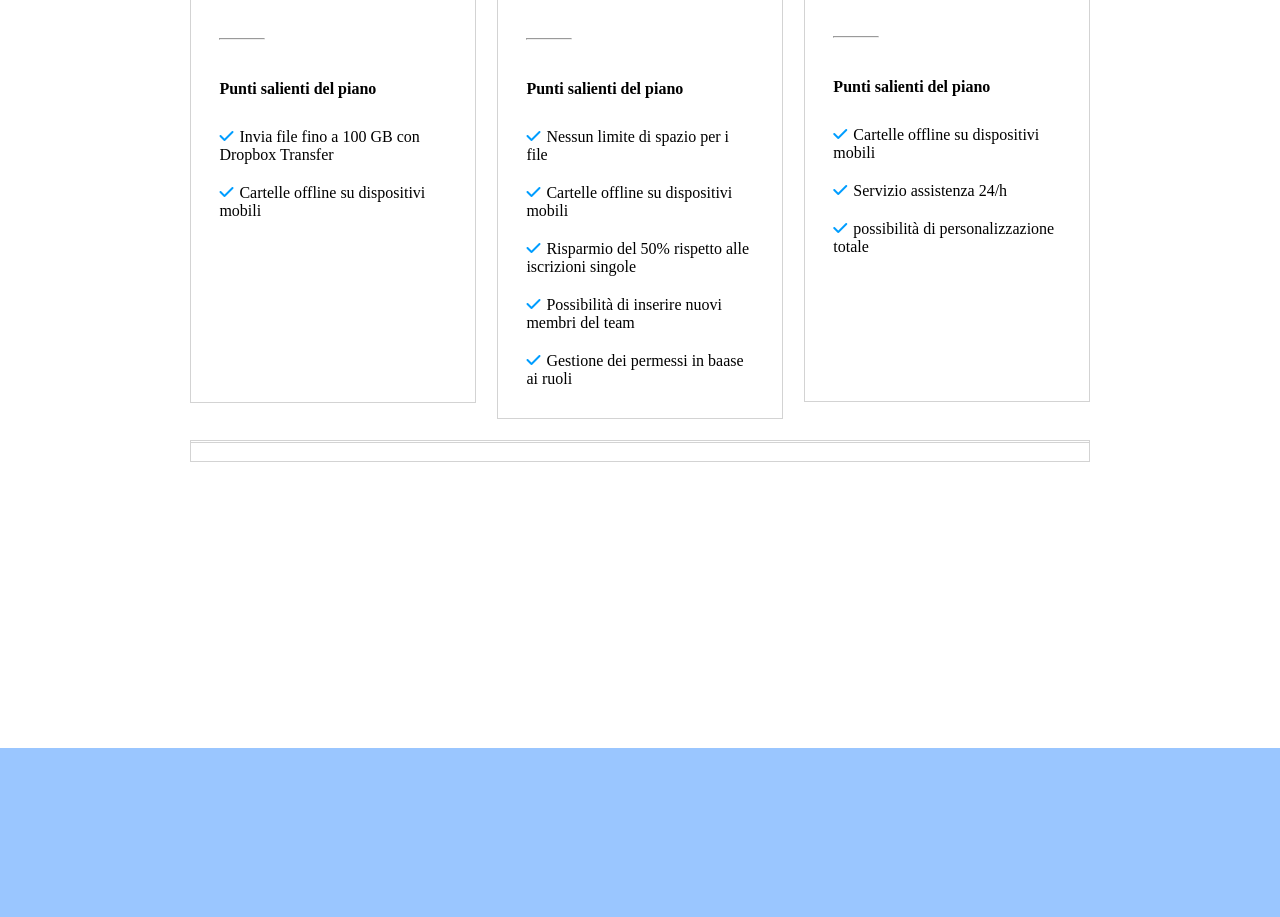
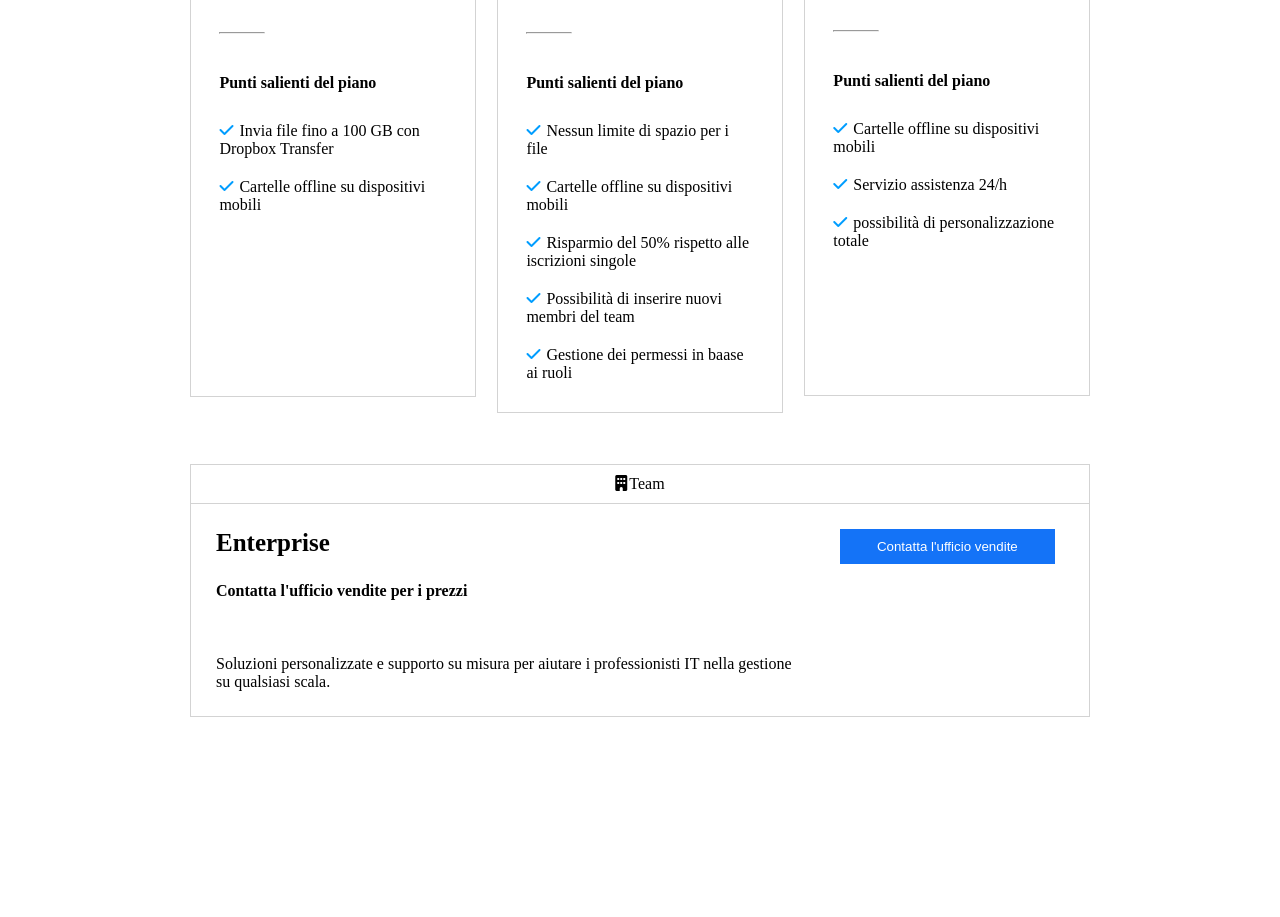
Before and after one commit to LucaFormica17/htmlcss-dropbox, a plain HTML site: page index.html in a window 1280 px wide. Shown: the part 1467-2384 px from the top of the page. Drawn offline with Linux system fonts and the light colour scheme.

Commit message:
[UPDATE] added contact section

```diff
--- a/css/style.css
+++ b/css/style.css
@@ -104,7 +104,13 @@ i{
     color: gray;
 }
 
+.w-30{
+    width: 30%;
+}
 
+.w-70{
+    width: 70%;
+}
 
 /* CONTAINER */
 
@@ -168,7 +174,6 @@ i{
 .top-col{
     border: 1px solid lightgrey;
     padding: 10px 0;
-    margin-bottom: -20px;
 }
 
 .bottom-col{
@@ -194,7 +199,7 @@ h2{
 }
 
 h3{
-    font-size: 30px;
+    font-size: 25px;
     padding-top: 20px;
 }
 
@@ -233,6 +238,10 @@ h3{
     margin-right: 40px;
 }
 
+.mar-bottom{
+    margin-bottom: -20px;
+}
+
 .plan-info{
     display: flex;
 }
@@ -257,6 +266,19 @@ h3{
 .last-col-br{
     margin-bottom: 135px;
 }
+
+.w-30 > button{
+    width: 80%;
+    margin: 25px 20px;
+}
+
+.w-70 > *{
+    padding: 25px;
+}
+
+.w-70 > p{
+    margin-top: 30px;
+}
 /* IMG */
 
 .jumbo-img{
--- a/index.html
+++ b/index.html
@@ -117,7 +117,7 @@
                     </div>
                     <!-- THREE COLUMNS WITH PLAN INFO -->
                     <div class="col-33">
-                        <div class="top-col">
+                        <div class="top-col mar-bottom">
                             <div class="content j-center d-flex">
                                 <i class="fa-solid fa-user" style="color: #000000;"></i>
                                 <span>
@@ -185,7 +185,7 @@
                         </div>
                     </div>
                     <div class="col-33">
-                        <div class="top-col">
+                        <div class="top-col mar-bottom">
                             <div class="content j-center d-flex">
                                 <i class="fa-solid fa-user" style="color: #000000;"></i>
                                 <span>
@@ -264,7 +264,7 @@
                         </div>
                     </div>
                     <div class="col-33">
-                        <div class="top-col">
+                        <div class="top-col mar-bottom">
                             <div class="content j-center d-flex">
                                 <i class="fa-solid fa-building" style="color: #000000;"></i>
                                 <span>
@@ -337,15 +337,31 @@
                         </div>
                     </div>
                 <!-- CONTACT-SECTION -->
-                    <div class="col-100">
+                    <div class="col-100 margin-30">
                         <div class="top-col">
-                            <div class="content">
-
+                            <div class="content d-flex j-center">
+                                <i class="fa-solid fa-building" style="color: #000000;"></i>
+                                <span>
+                                    Team
+                                </span>
                             </div>
                         </div>
-                        <div class="bottom-col h150">
-                            <div class="content">
-
+                        <div class="bottom-col d-flex">
+                            <div class="w-70">
+                                <h3>
+                                    Enterprise
+                                </h3>
+                                <strong>
+                                    Contatta l&apos;ufficio vendite per i prezzi
+                                </strong>
+                                <p>
+                                    Soluzioni personalizzate e supporto su misura per aiutare i professionisti IT nella gestione su qualsiasi scala.
+                                </p>
+                            </div>
+                            <div class="w-30">
+                                <button>
+                                    Contatta l&apos;ufficio vendite
+                                </button>
                             </div>
                         </div>
                     </div>
```
